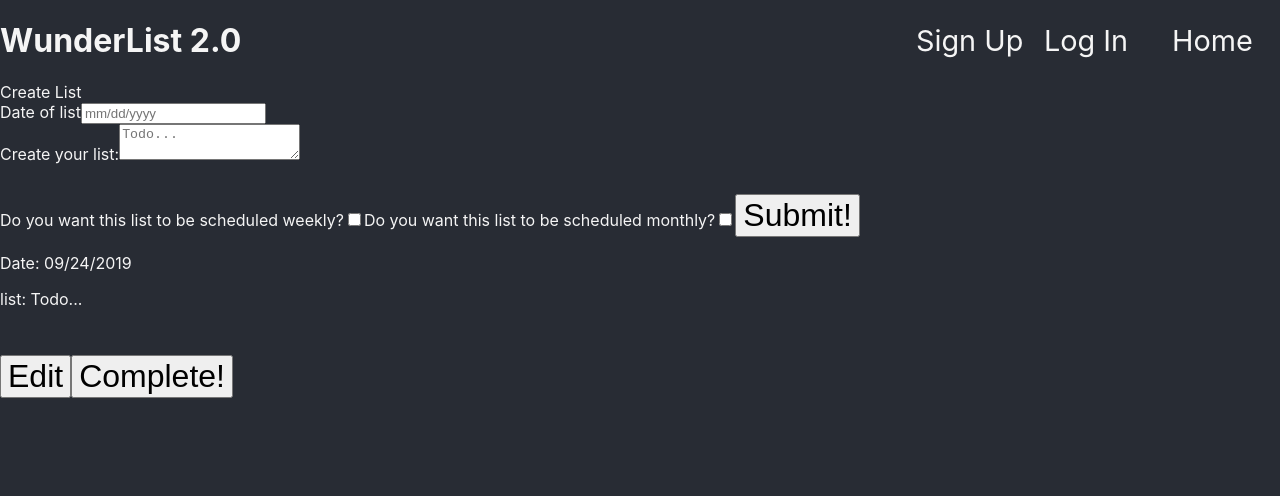
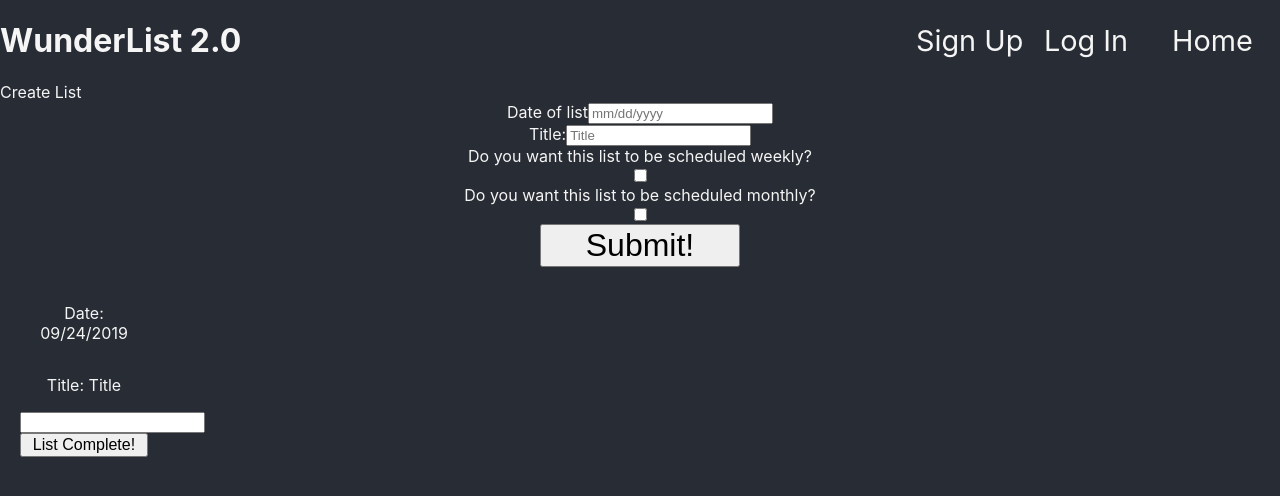
Before and after one commit to Build-Week-WunderList2-0/Frontend, a React (Create React App) app in the folder client/: page /home in a window 1280 px wide. Shown: the top 496 px of the page. Built offline with nearby package versions, Linux system fonts and the light colour scheme.

Commit message:
added functionality to add and remove items from a created list

```diff
--- a/client/src/App.css
+++ b/client/src/App.css
@@ -43,3 +43,30 @@ button {
 	font-size: 2rem;
 	margin-top: 30px;
 }
+
+.list-button {
+	font-size: 1rem;
+	margin: 0;
+}
+.list-container {
+	display: flex;
+	flex-wrap: wrap;
+}
+.list-items {
+	display: flex;
+	flex-direction: column;
+	width: 10vw;
+	margin: 20px;
+	text-align: center;
+}
+.form {
+	display: flex;
+	flex-direction: column;
+	width: 50vw;
+	margin: 0 auto;
+	text-align: center;
+}
+.form button {
+	width: 200px;
+	margin: 0 auto;
+}
--- a/client/src/components/forms/CreateList.js
+++ b/client/src/components/forms/CreateList.js
@@ -1,31 +1,36 @@
 import React, { useState, useEffect } from 'react';
 import { withFormik, Form, Field } from 'formik';
 import * as Yup from 'yup';
-
+import ListItems from './ListItems';
+import '../../App.css';
 const CreateList = ({ status }) => {
-	const [ list, setList ] = useState([ { date: '09/24/2019', list: 'Todo...' } ]);
+	const [ list, setList ] = useState([ { date: '09/24/2019', list: 'Title' } ]);
 
 	useEffect(
 		() => {
 			if (status) {
 				setList([ ...list, status ]);
-				console.log(list);
+				console.log(list.id);
 			}
 		},
 		[ status ]
 	);
 
+	// function addTask(){
+	//     .push(input)
+	// }
+
 	return (
 		<div className="list">
 			Create List
-			<Form>
+			<Form className="form">
 				<div>
 					Date of list
 					<Field type="text" name="date" placeholder="mm/dd/yyyy" />
 				</div>
 				<div>
-					Create your list:
-					<Field component="textarea" type="text" name="list" placeholder="Todo..." />
+					Title:
+					<Field type="text" name="list" placeholder="Title" />
 				</div>
 				Do you want this list to be scheduled weekly?
 				<Field type="checkbox" name="week" />
@@ -33,30 +38,33 @@ const CreateList = ({ status }) => {
 				<Field type="checkbox" name="month" />
 				<button>Submit!</button>
 			</Form>
-			{list.map((list) => (
-				<div>
-					<p>Date: {list.date}</p>
-					<p>list: {list.list}</p>
-					<button className="list-button">Edit</button>
-					<button className="list-button">Complete!</button>
-				</div>
-			))}
+			<div className="list-container">
+				{list.map((list) => (
+					<div className="list-items">
+						<p>Date: {list.date}</p>
+						<p>Title: {list.list}</p>
+						<ListItems />
+						<button className="list-button">List Complete!</button>
+					</div>
+				))}
+			</div>
 		</div>
 	);
 };
 
 const FormikCreate = withFormik({
-	mapPropsToValues({ date, list, week, month }) {
+	mapPropsToValues({ date, list, week, month, id }) {
 		return {
+			id: { id },
 			date: date || '',
-			list: list || '',
+			list: list,
 			week: week || false,
 			month: month || false
 		};
 	},
 	validationSchema: Yup.object().shape({
-		date: Yup.string().required('Username is required'),
-		list: Yup.string().required('Password is required')
+		date: Yup.string().required('date is required'),
+		list: Yup.string().required('list is required')
 	}),
 	handleSubmit(values, { setStatus, props }) {
 		// props.getUser(values);
--- /dev/null
+++ b/client/src/components/forms/ListItems.js
@@ -0,0 +1,69 @@
+import React, { useState } from 'react';
+
+function Todo({ todo, index, completeTodo, removeTodo }) {
+	return (
+		<div className="todo" style={{ textDecoration: todo.isCompleted ? 'line-through' : '' }}>
+			{todo.text}
+
+			<div>
+				<button className="list-button" onClick={() => completeTodo(index)}>
+					Task Complete
+				</button>
+				<button className="list-button" onClick={() => removeTodo(index)}>
+					x
+				</button>
+			</div>
+		</div>
+	);
+}
+
+function TodoForm({ addTodo }) {
+	const [ value, setValue ] = useState('');
+
+	const handleSubmit = (e) => {
+		e.preventDefault();
+		if (!value) return;
+		addTodo(value);
+		setValue('');
+	};
+
+	return (
+		<form onSubmit={handleSubmit}>
+			<input type="text" className="input" value={value} onChange={(e) => setValue(e.target.value)} />
+		</form>
+	);
+}
+
+function ListItems() {
+	const [ todos, setTodos ] = useState([]);
+
+	const addTodo = (text) => {
+		const newTodos = [ ...todos, { text } ];
+		setTodos(newTodos);
+	};
+
+	const completeTodo = (index) => {
+		const newTodos = [ ...todos ];
+		newTodos[index].isCompleted = true;
+		setTodos(newTodos);
+	};
+
+	const removeTodo = (index) => {
+		const newTodos = [ ...todos ];
+		newTodos.splice(index, 1);
+		setTodos(newTodos);
+	};
+
+	return (
+		<div className="app">
+			<div className="todo-list">
+				{todos.map((todo, index) => (
+					<Todo key={index} index={index} todo={todo} completeTodo={completeTodo} removeTodo={removeTodo} />
+				))}
+				<TodoForm addTodo={addTodo} />
+			</div>
+		</div>
+	);
+}
+
+export default ListItems;
```
